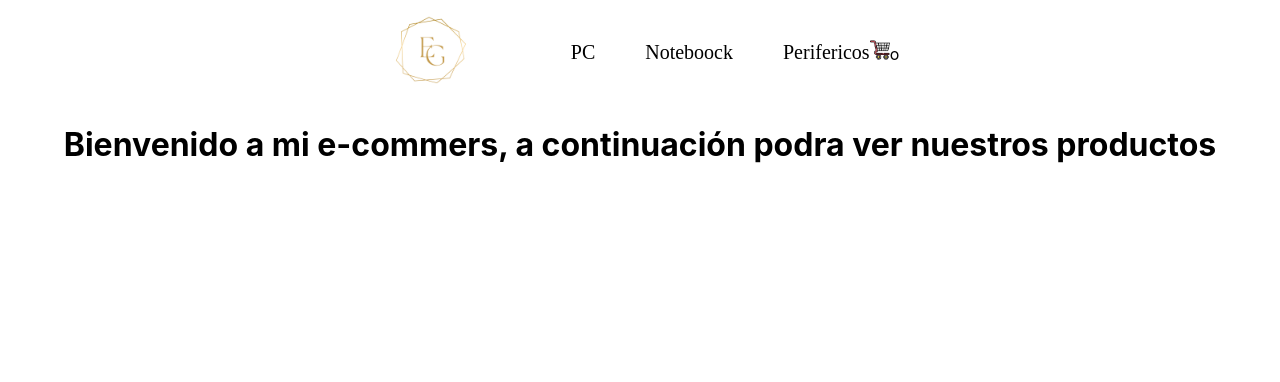
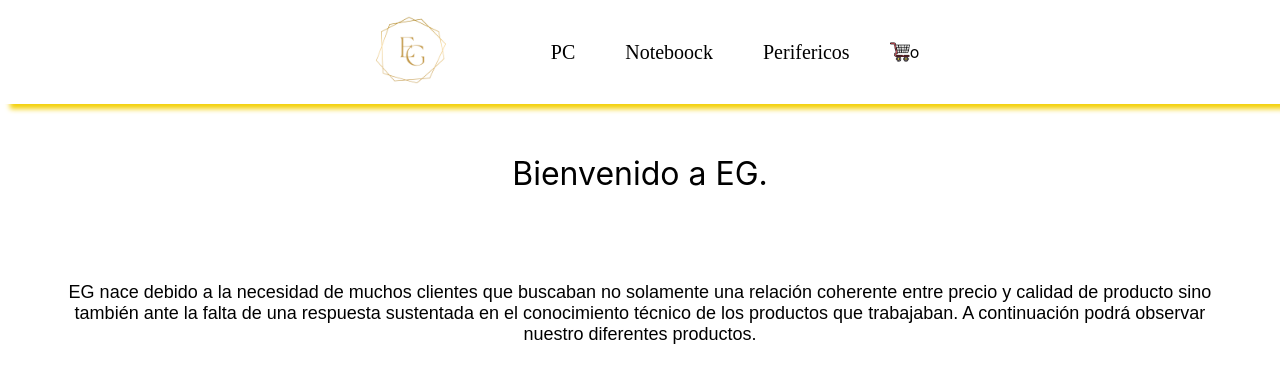
Before and after one commit to eze-garay/Insumos-GarayTessoreEzequiel, a React (Create React App) app: page / in a window 1280 px wide. Shown: the top 382 px of the page. Built offline with nearby package versions, Linux system fonts and the light colour scheme.

Commit message:
primer entrega

```diff
--- a/src/App.js
+++ b/src/App.js
@@ -7,7 +7,7 @@ function App() {
   return (
     <div className='App'>
         <Navbar/>
-        <ItemListContainer greeting='Bienvenido a mi e-commers, a continuación podra ver nuestros productos'/>
+        <ItemListContainer greeting='Bienvenido a EG.'/>
     </div>
   )
 }
--- /dev/null
+++ b/src/components/CartWidget/CartWidget.css
@@ -0,0 +1,4 @@
+.ContainerCart{
+    display: flex;
+    padding-left: 40px;
+}
--- a/src/components/CartWidget/CartWidget.js
+++ b/src/components/CartWidget/CartWidget.js
@@ -1,9 +1,9 @@
 
-
+import './CartWidget.css'
 
 const CardWidget = () => {
     return (
-        <div>
+        <div className="ContainerCart">
             <img src='./Carrito.png' width="20" alt="CardWidget"/>
             o
         </div>
--- /dev/null
+++ b/src/components/ItemListContainer/ItemListContainer.css
@@ -0,0 +1,19 @@
+.ContainerList{
+
+}
+.ListTitle{
+
+    font-weight: normal;
+    margin-top: 50px;
+
+}
+.ListP{
+    font-family: Century Gothic,CenturyGothic,AppleGothic,sans-serif;
+    font-size: 18px;
+    font-weight: 400;
+    text-align: center;
+    margin:0px;
+    overflow: hidden;
+    padding: 50px 50px 50px 50px;
+
+}
--- a/src/components/ItemListContainer/ItemListContainer.js
+++ b/src/components/ItemListContainer/ItemListContainer.js
@@ -1,7 +1,13 @@
+import'./ItemListContainer.css'
+
 const ItemListContainer = ({greeting}) => {
     return (
-        <div>
-            <h1>{greeting}</h1>
+        <div className='ContainerList'>
+            <h1 className='ListTitle'>{greeting}</h1>
+            <div className='ListP'>
+            <p>EG nace debido a la necesidad de muchos clientes que buscaban no solamente una relación coherente entre precio y calidad de producto sino también ante la falta de una respuesta sustentada en el conocimiento técnico de los productos que trabajaban. A continuación podrá observar nuestro diferentes productos.</p>
+            </div>
+
         </div>
     )
 }
--- a/src/components/Navbar/NavBar.css
+++ b/src/components/Navbar/NavBar.css
@@ -9,6 +9,7 @@
     display: flex;
     align-items: center;
     justify-content: center;
+    box-shadow: 10px 5px 5px  rgb(244, 209, 10);
 
 
   }
@@ -21,5 +22,5 @@
   }
 
 .Ul li:hover {
-    color: orange;
+    color: rgb(244, 209, 10);
   }
--- a/src/components/Navbar/Navbar.js
+++ b/src/components/Navbar/Navbar.js
@@ -1,5 +1,5 @@
 import'./NavBar.css'
-import CardWidget from '../CartWidget/CartWidget';
+import CartWidget from '../CartWidget/CartWidget';
 
 
 const Navbar = () => {
@@ -15,7 +15,7 @@ const Navbar = () => {
           <li>Perifericos</li>
         </ul>
       </nav>
-      <CardWidget />
+      <CartWidget />
     </div>
 
   )
```
